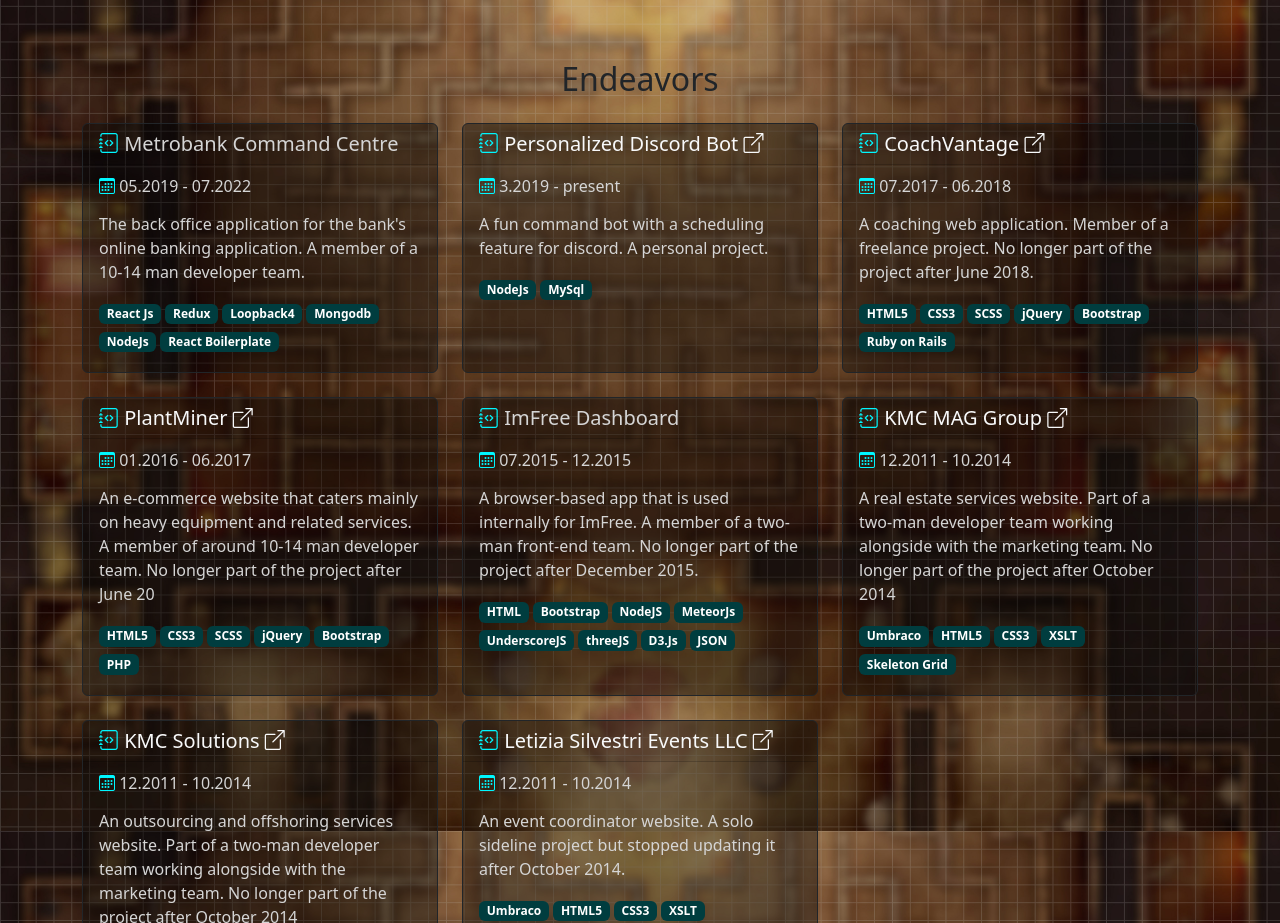
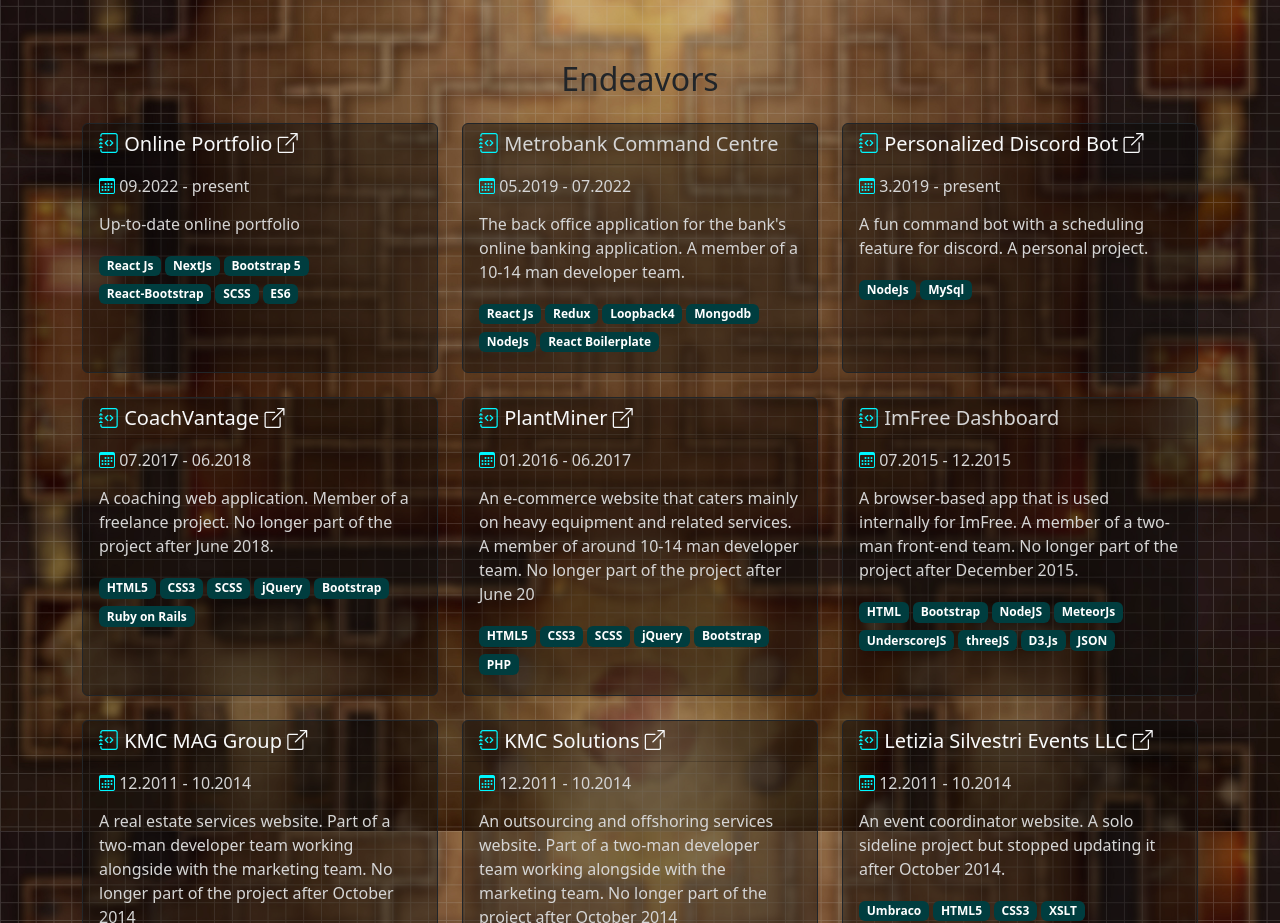
Before and after one commit to hellkite527/portfolio, a Next.js app: page / in a window 1280 px wide. Shown: the part 3840-4763 px from the top of the page. Built offline with nearby package versions, Linux system fonts and the light colour scheme.

Commit message:
adds the portfolio to the list of project

```diff
--- a/data/data.js
+++ b/data/data.js
@@ -173,6 +173,16 @@
 
 export const projList = [
   {
+    name: "Online Portfolio",
+    url: "https://vincentpableo.vercel.app/",
+    period: {
+      from:"09.2022",
+      till: "present"
+    },
+    description: "Up-to-date online portfolio",
+    techStack: ["React Js", "NextJs", "Bootstrap 5", "React-Bootstrap", "SCSS", "ES6"]
+  },
+  {
     name: "Metrobank Command Centre",
     url:"",
     period: {
```
